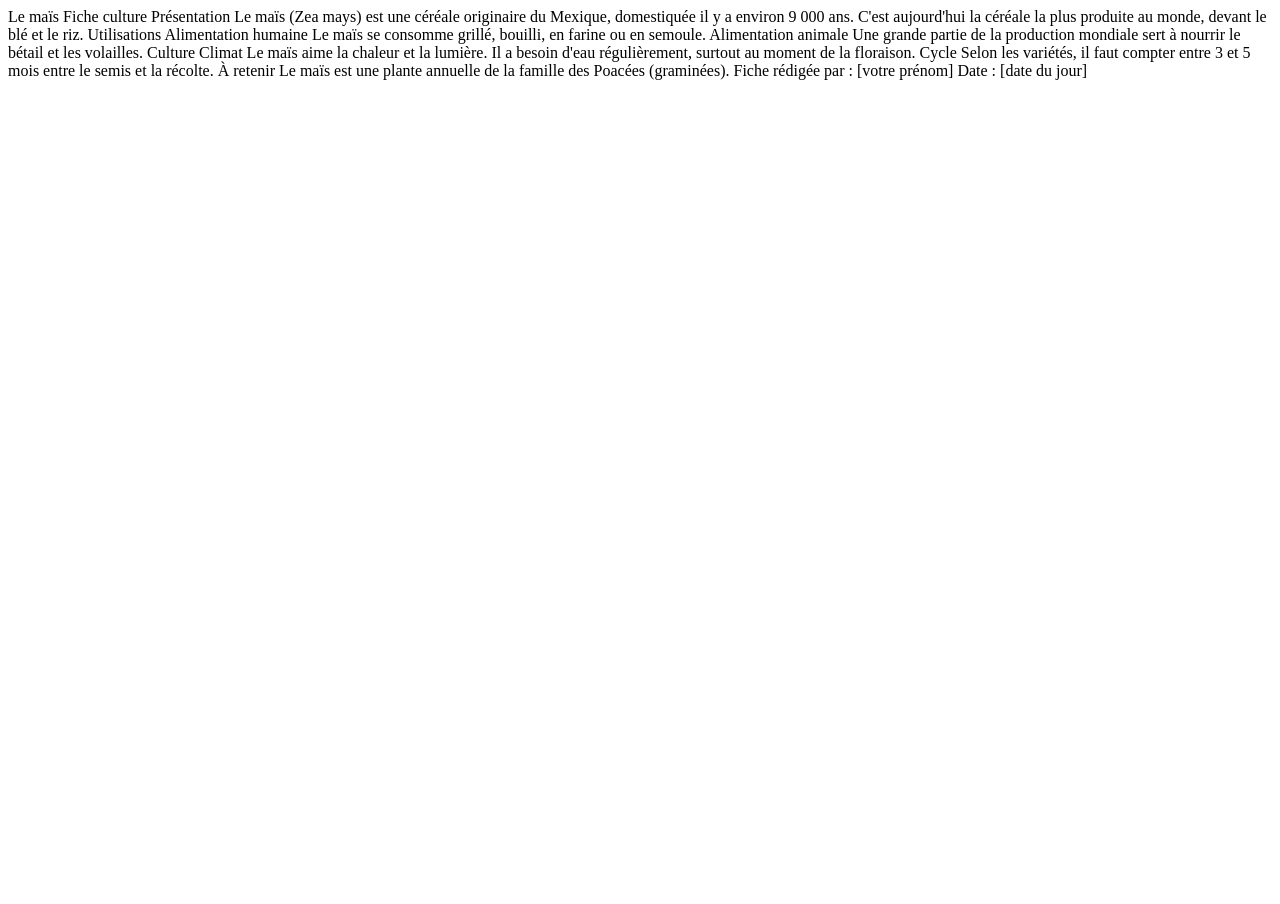
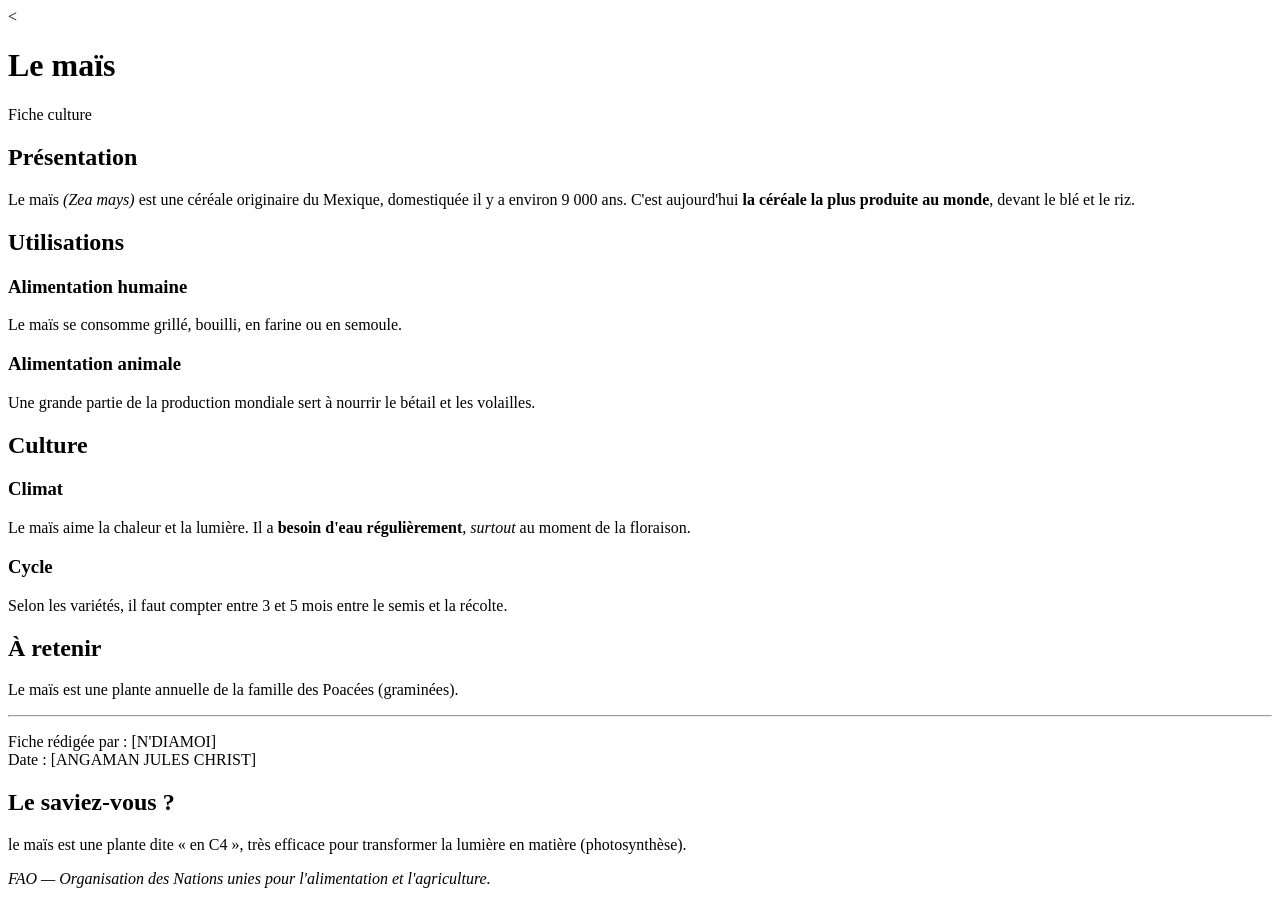
Before and after one commit to julesangaman3-maker/Exercices-htlm, a plain HTML site: page 02-titres-paragraphes/index.html in a window 1280 px wide. Before the commit the page ends 800 px from the top, so only its background shows below. Drawn offline with Linux system fonts and the light colour scheme.

Commit message:
02-titres-paragraphes

```diff
--- a/02-titres-paragraphes/index.html
+++ b/02-titres-paragraphes/index.html
@@ -6,34 +6,40 @@
   <title>Fiche culture : le maïs</title>
 </head>
 <body>
+  <
   <!--
     TODO : le texte ci-dessous n'a AUCUNE balise.
     Ouvrez la page dans le navigateur : tout est collé sur une seule ligne !
     Ajoutez les balises demandées dans le README (étapes 1 à 8).
   -->
 
-  Le maïs
-  Fiche culture
+  <h1>Le maïs</h1>
+  <p>Fiche culture</p>
 
-  Présentation
-  Le maïs (Zea mays) est une céréale originaire du Mexique, domestiquée il y a environ 9 000 ans. C'est aujourd'hui la céréale la plus produite au monde, devant le blé et le riz.
+  <h2>Présentation</h2>
+  <p>Le maïs <i>(Zea mays)</i> est une céréale originaire du Mexique, domestiquée il y a environ 9 000 ans. C'est aujourd'hui <strong>la céréale la plus produite au monde</strong>, devant le blé et le riz.</p>
 
-  Utilisations
-  Alimentation humaine
-  Le maïs se consomme grillé, bouilli, en farine ou en semoule.
-  Alimentation animale
-  Une grande partie de la production mondiale sert à nourrir le bétail et les volailles.
+  <h2>Utilisations </h2>
+  <h3>Alimentation humaine</h3>
+  <P>Le maïs se consomme grillé, bouilli, en farine ou en semoule.</P>
+<h3>Alimentation animale</h3>
+ <p> Une grande partie de la production mondiale sert à nourrir le bétail et les volailles.</p>
 
-  Culture
-  Climat
-  Le maïs aime la chaleur et la lumière. Il a besoin d'eau régulièrement, surtout au moment de la floraison.
-  Cycle
-  Selon les variétés, il faut compter entre 3 et 5 mois entre le semis et la récolte.
+  <h2>Culture</h2>
+  <h3>Climat</h3>
+  <p>Le maïs aime la chaleur et la lumière. Il a <strong>besoin d'eau régulièrement</strong>, <em>surtout</em> au moment de la floraison.</p>
+ <h3> Cycle</h3>
+  <p>Selon les variétés, il faut compter entre 3 et 5 mois entre le semis et la récolte.</p>
 
-  À retenir
-  Le maïs est une plante annuelle de la famille des Poacées (graminées).
+  <h2>À retenir</h2>
+  <p>Le maïs est une plante annuelle de la famille des Poacées (graminées).</p>
+<hr>
+  <P>Fiche rédigée par : [N'DIAMOI]
+    <br>
+  Date : [ANGAMAN JULES CHRIST]</P>
 
-  Fiche rédigée par : [votre prénom]
-  Date : [date du jour]
+  <h2>Le saviez-vous ?</h2>
+  <p> le maïs est une plante dite « en C4 », très efficace pour transformer la lumière en matière (photosynthèse).</p>
+ <p>  <cite>  <cite>FAO — Organisation des Nations unies pour l'alimentation et l'agriculture</cite>.</P>
 </body>
 </html>
```
Also changed, not shown: 3 other files.
